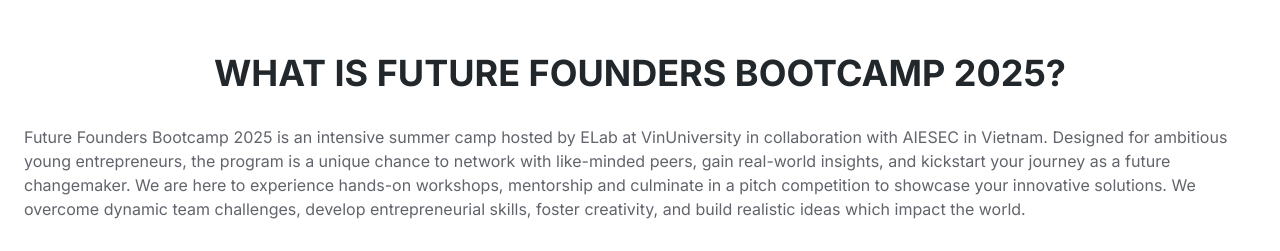
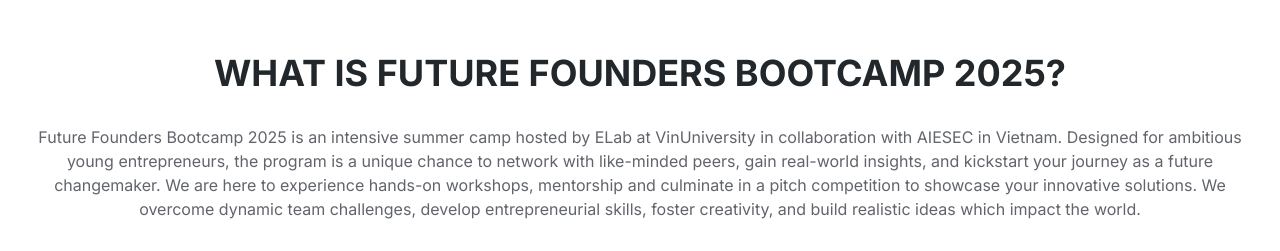
Before and after one commit to khanhngoo/FFL2025-next.js-supabase, a Next.js app: page / in a window 1280 px wide. Shown: the part 900-1151 px from the top of the page. Built offline with nearby package versions, Linux system fonts and the light colour scheme.

Commit message:
justify what is section

```diff
--- a/app/page.tsx
+++ b/app/page.tsx
@@ -35,7 +35,7 @@
       <section className="py-20">
         <div className="container mx-auto px-6">
           <h2 className="text-center text-4xl font-bold text-[#21272a] mb-8">WHAT IS FUTURE FOUNDERS BOOTCAMP 2025?</h2>
-          <p className="text-[#61646b] mb-8 mx-auto justify-center">
+          <p className="text-[#61646b] mb-8 mx-auto text-center">
             Future Founders Bootcamp 2025 is an intensive summer camp hosted by ELab at VinUniversity in collaboration
             with AIESEC in Vietnam. Designed for ambitious young entrepreneurs, the program is a unique chance to
             network with like-minded peers, gain real-world insights, and kickstart your journey as a future
```
